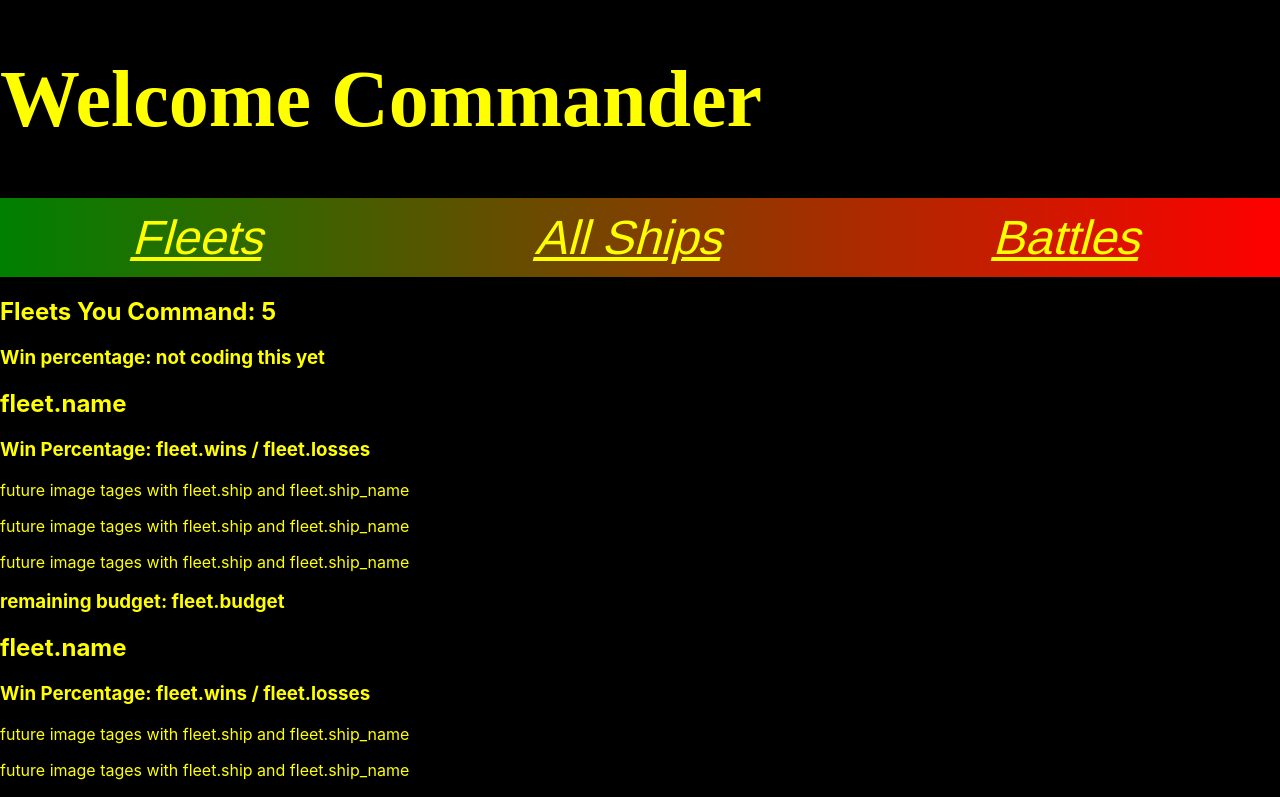
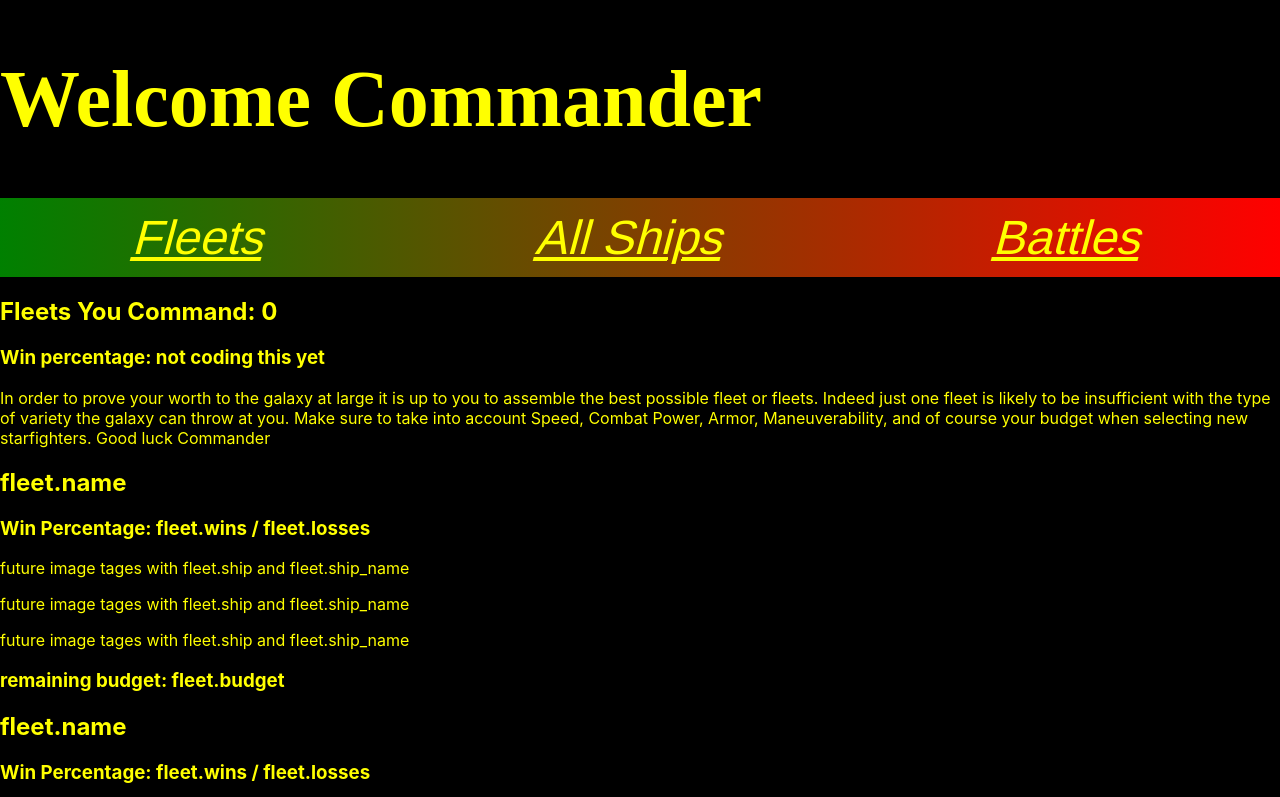
Before and after one commit to JoeSpizz/phase-3-final-front-end, a React (Create React App) app: page /fleets in a window 1280 px wide. Shown: the top 797 px of the page. Built offline with nearby package versions, Linux system fonts and the light colour scheme.

Commit message:
connected ship list to fleet page via ship ID

```diff
--- a/src/App.js
+++ b/src/App.js
@@ -15,17 +15,24 @@ import Battles from './components/Battles';
 
 function App() {
   const [commander, setCommander] = useState(null)
+  const [newShip, setNewShip] = useState(0)
   function login(user){
     user ? <Navigate replace to="/Fleets" /> : alert("No Commander with that name exists. Please Create a new Profile or correct your spelling")
     setCommander(user.name)
 }
+
+function addShip(e){
+e.preventDefault()
+setNewShip(e.target.name)
+}
+
   return (
     <div className="App">
       <BrowserRouter>
       <Routes>
         <Route exact path="/" element={commander ? <Navigate to="/fleets" /> : <Login login={login}/>} />
-        <Route exact path="/fleets" element={<Fleets commander={commander}/>} />
-        <Route exact path="/ships" element={<Ships commander={commander}/>} />
+        <Route exact path="/fleets" element={<Fleets commander={commander} newShip={newShip}/>} />
+        <Route exact path="/ships" element={<Ships commander={commander} addShip={addShip}/>} />
         <Route exact path="/battles" element={<Battles commander={commander}/>} />
        </Routes>
        </BrowserRouter>
--- a/src/components/Fleets.js
+++ b/src/components/Fleets.js
@@ -2,30 +2,21 @@ import React from 'react'
 import FleetCard from './FleetCard'
 import NavBar from './NavBar'
 
-function Fleets({commander}) {
+
+function Fleets({commander, newShip}) {
     // to get fleet array
-console.log(commander)
-
-    let joe = {
-        name : "Spizzandre",
-        fleets : 5,
-        battles : [
-           { create_at : 1,
-            outcome : "win"
-        },
-    {create_at : 2,
-        outcome : "loss"}
-    ]}
+   console.log(newShip)
   return (
     <div>
         <h1 className='commanderIntro'> Welcome Commander {commander}</h1>
         <NavBar />
         <div className='commanderContainer'>
-       <h2> Fleets You Command: {joe.fleets} </h2>
+       <h2> Fleets You Command: 0 </h2>
        <h3> Win percentage: not coding this yet</h3>
+       <p> In order to prove your worth to the galaxy at large it is up to you to assemble the best possible fleet or fleets. Indeed just one fleet is likely to be insufficient with the type of variety the galaxy can throw at you. Make sure to take into account Speed, Combat Power, Armor, Maneuverability, and of course your budget when selecting new starfighters. Good luck Commander {commander}</p>
         </div>
         {/* map fleet array */}
-        <FleetCard/>
+
         <FleetCard/>
         <FleetCard/>
     </div>
--- a/src/components/Login.js
+++ b/src/components/Login.js
@@ -8,8 +8,7 @@ function Login({login}) {
     const [name, setName] = useState ("")
     // const [password, setPassword]= useState("")
        // function changePass(e){
-    //     setPassword(e.target.value)
-    //     console.log(password)}
+    //     setPassword(e.target.value)}
     function handleClick(){
         setUserForm(!userForm)
         if (visibilityState ==="visible"){
@@ -23,7 +22,6 @@ function Login({login}) {
     }
     function handleSubmit(e){
         e.preventDefault()
-        console.log("submit starts")
         fetch(`http://localhost:9292/users/${name}`)
         .then(r=>r.json())
         .then(data=>login(data))
--- a/src/components/ShipCard.js
+++ b/src/components/ShipCard.js
@@ -1,17 +1,24 @@
 import React from 'react'
 
-function ShipCard({ship}) {
+function ShipCard({ship, addShip}) {
+
+
 
   return (
-    <div><h1>ship.name</h1>
+    <div>
+        <form onSubmit={addShip} name={ship.id}>
+        <h1 id={ship.name}>{ship.name}</h1>
     <p> image of ship.image</p>
-    <ul classname="shipStats">
-        <li>ship.cost</li>
-        <li>ship.speed</li>
+    <ul className="shipStats">
+        <li>{ship.cost}</li>
+        <li>{ship.atmoSpeed}</li>
         <li>ship.agility</li>
         <li>ship.power</li>
         <li>ship.armor</li>
         </ul>
+        {/* in the future add a .Map of fleet array to create select dropdown menu for add ship to specific fleet */}
+        <button type="submit">Add to Fleet</button>
+        </form>
         </div>
   )
 }
--- a/src/components/Ships.js
+++ b/src/components/Ships.js
@@ -1,14 +1,20 @@
-import React from 'react'
+import React, {useEffect, useState} from 'react'
 import NavBar from './NavBar'
 import ShipCard from './ShipCard'
 
-function Ships() {
-    // get all ships. map. create ship card.
+function Ships({addShip}) {
+ const [ships, setShips] = useState([])
+    useEffect(()=>{
+        fetch("http://localhost:9292/ships")
+        .then(r=>r.json())
+        .then(data=>setShips(data))
+    }, [])
+
   return (
     <div>
         <NavBar/>
         Ships
-        <ShipCard/>
+       {ships.map(ship=> <ShipCard ship={ship} key={ship.id} addShip={addShip}/>)}
         </div>
   )
 }
```
